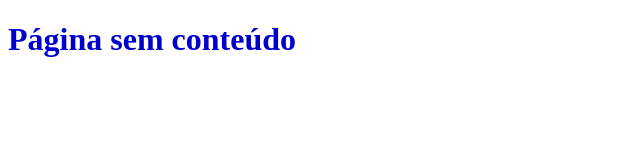
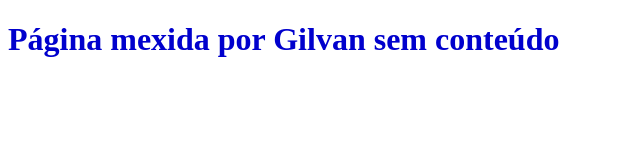
Before and after one commit to Aleson12/projeto-teste, a plain HTML site: page index.html in a window 1280 px wide. Shown: the whole page, without its empty margins (0-640 px from the left). Drawn offline with Linux system fonts and the light colour scheme.

Commit message:
mexida no body

```diff
--- a/index.html
+++ b/index.html
@@ -7,6 +7,6 @@
     <title>Index</title>
 </head>
 <body>
-    <h1 style="color:mediumblue">Página sem conteúdo</h1>
+    <h1 style="color:mediumblue">Página mexida por Gilvan sem conteúdo</h1>
 </body>
 </html>
```
